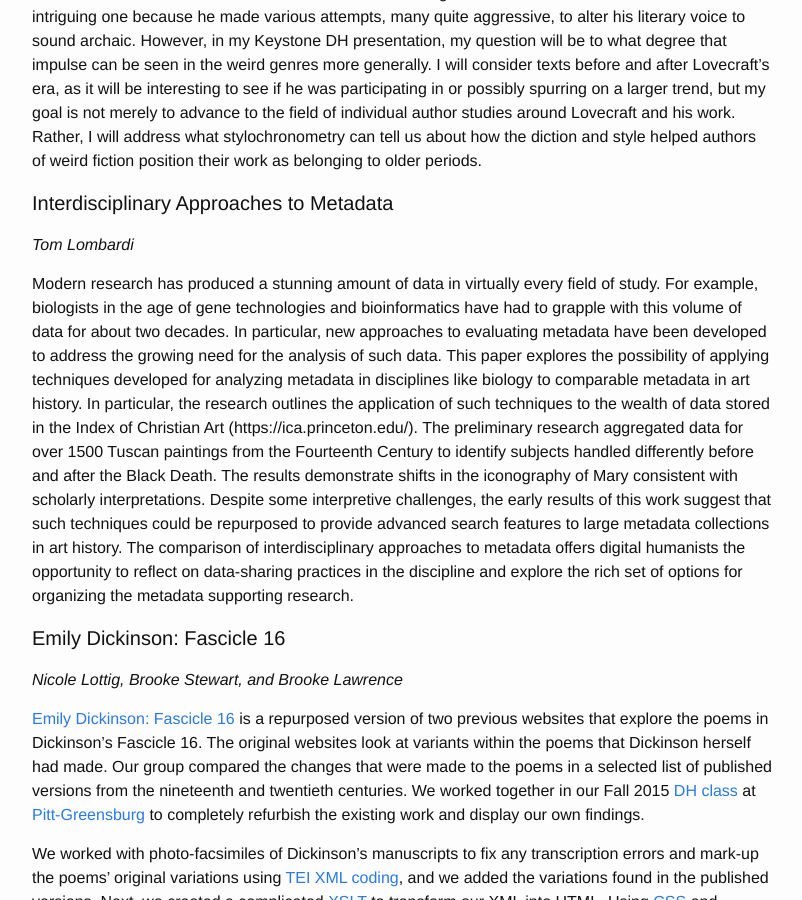
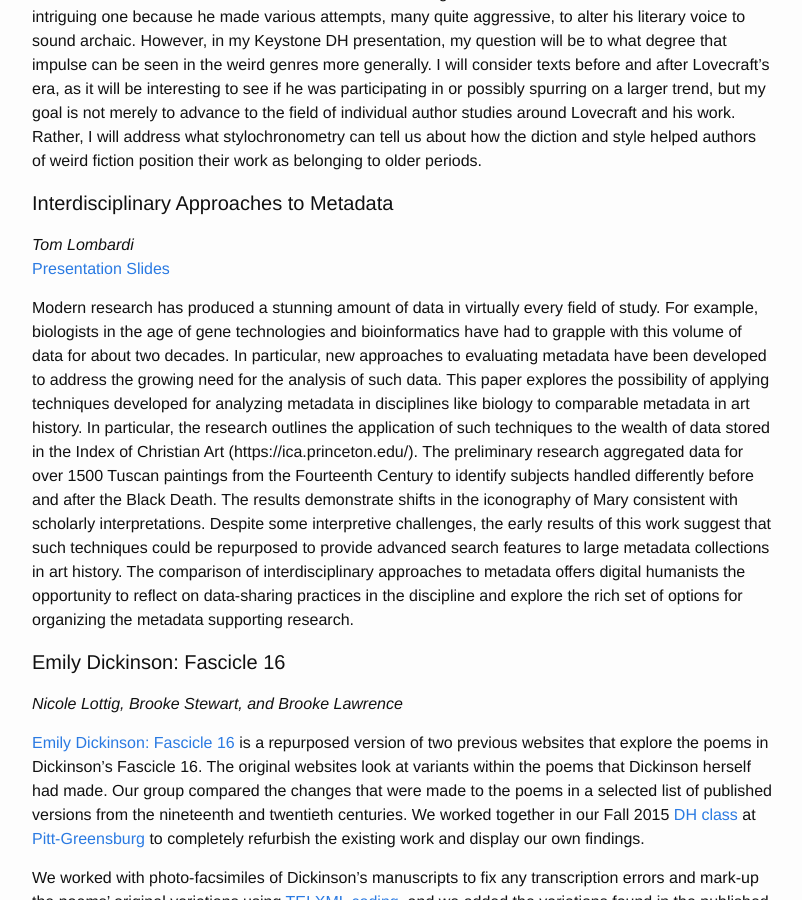
Before and after one commit to KeystoneDH/2016, a Jekyll site: the page built from abstracts.md, in a window 1280 px wide and 900 px high, scrolled down 11358 px. Shown: the whole window, without its empty margins (238-1040 px from the left). Built offline with Jekyll 4.4.1, drawn with Linux system fonts in a browser that asks for light colours; some of the changed text lies outside the part shown.

Commit message:
Update abstracts.md

```diff
--- a/abstracts.md
+++ b/abstracts.md
@@ -216,6 +216,7 @@ In my individual conference paper for Keystone DH, I will focus on the applicati
 {: #submission-52}
 
 *Tom Lombardi*
+[Presentation Slides](http://www.slideshare.net/KeystoneDH/interdisciplinary-approaches-to-metadata)
 
 Modern research has produced a stunning amount of data in virtually every field of study. For example, biologists in the age of gene technologies and bioinformatics have had to grapple with this volume of data for about two decades. In particular, new approaches to evaluating metadata have been developed to address the growing need for the analysis of such data.  This paper explores the possibility of applying techniques developed for analyzing metadata in disciplines like biology to comparable metadata in art history. In particular, the research outlines the application of such techniques to the wealth of data stored in the Index of Christian Art (https://ica.princeton.edu/). The preliminary research aggregated data for over 1500 Tuscan paintings from the Fourteenth Century to identify subjects handled differently before and after the Black Death. The results demonstrate shifts in the iconography of Mary consistent with scholarly interpretations. Despite some interpretive challenges, the early results of this work suggest that such techniques could be repurposed to provide advanced search features to large metadata collections in art history. The comparison of interdisciplinary approaches to metadata offers digital humanists the opportunity to reflect on data-sharing practices in the discipline and explore the rich set of options for organizing the metadata supporting research.
 
@@ -279,6 +280,7 @@ I propose a short presentation on authority cascades, a practical technique for
 {: #submission-37}
 
 *Rebecca Parker*
+[Presentation Slides](http://www.slideshare.net/KeystoneDH/git-started)
 
 Managing a project team especially of undergraduates requires organization, accountability, and lots of GitHub activity. This presentation will take a behind the scenes look at the GitHub collaboration of Pitt-Greensburg's student projects and the [DHClass-Hub](https://github.com/ebeshero/DHClass-Hub). Rebecca Parker, the 2015-2016 teaching assistant to Dr. Beshero-Bondar of the University of Pittsburgh at Greensburg, will detail the important uses of Git's version control system and the social media aspects of GitHub that make it an ideal set of tools for project collaboration. She will demonstrate her personal use of GitHub as well as the unique uses of GitHub that are experienced by Pitt-Greensburg students. An overview of how to use Git shell (the command line Git interface) will encourage the audience to "look under the hood" of the Pitt-Greensburg Digital Humanities Courses. Audience members can expect to leave this presentation with the ability to collaborate on projects of any size using Git. A run through of Rebecca's [CitySlaveGirls GitHub Repository](https://github.com/RJP43/CitySlaveGirls) will model how a project with a fluctuating team of editors can maintain project stability with GitHub's detailed repository history recording and collaborator tracking. The main goal of this presentation will be to orient the audience with Git and GitHub in hopes of changing the stigma of confusion and difficulty surrounding their use.
 
@@ -286,6 +288,7 @@ Managing a project team especially of undergraduates requires organization, acco
 {: #submission-44}
 
 *Stuart Selber, Daniel Tripp, and Leslie Mateer*
+[Presentation Slides](http://www.slideshare.net/KeystoneDH/building-and-managing-a-digital-english-studio)
 
 Digital Humanities projects vary widely in their requirements for institutional support. Some people are able to work quite independently with as little as a laptop, public WIFI, and an open-source application or two. Others, and we would argue many others, are working on projects that require significant resources, social and technical. Academic institutions tend to be good at providing support for a general university population, but that type of support is often inadequate in specific situations. How might departments and programs support the individual digital projects of humanities scholars and teachers? And what types of collaborative structures are helpful to the endeavor of creating supportive environments for specific purposes?
 
@@ -405,6 +408,7 @@ The purpose of this paper is to explore the purposes of such informal geographic
 {: #submission-5}
 
 *Bradley J. Fest, Kevin M. Flanagan, and Jedd Hakimi*
+[Hakimi Presentation Slides](http://www.slideshare.net/KeystoneDH/playing-los-angeles-itself)
 
 As videogames continue to emerge as a dominant twenty-first-century form, it is becoming clearer that they have complex relationships to other media. This panel, part of a larger collaborative project, will address issues of adaptation and videogames from a transmedia perspective, drawing particularly on the resources provided by film and literary studies.
 
@@ -530,6 +534,7 @@ This project showcase will explore the EPFOI website and describe the process of
 {: #submission-35}
 
 *Patricia Hswe*
+[Presentation Slides](http://www.slideshare.net/KeystoneDH/pa-digital-and-the-dpla)
 
 This project showcase will provide an update on the Pennsylvania Digital Collections Project (PDCP) and its formation of a service hub for the Digital Public Library of America (DPLA). Launched in 2013, the DPLA is consolidating digital collections through a common portal, exposing primary sources, ripe for humanities teaching and research, on a scale similar to other national digital library efforts such as HathiTrust. The PDCP was organized in 2014 to provide a more cohesive framework for statewide collaboration on enhancing discoverability of, and access to, cultural heritage resources unique to the Commonwealth. As a community of collaboration, it has mobilized participant institutions around the mutual goal of building support, service, and technology infrastructure for the sharing of Pennsylvania digital collection content - and much more broadly than would otherwise be possible as individual institutions.
 
```
